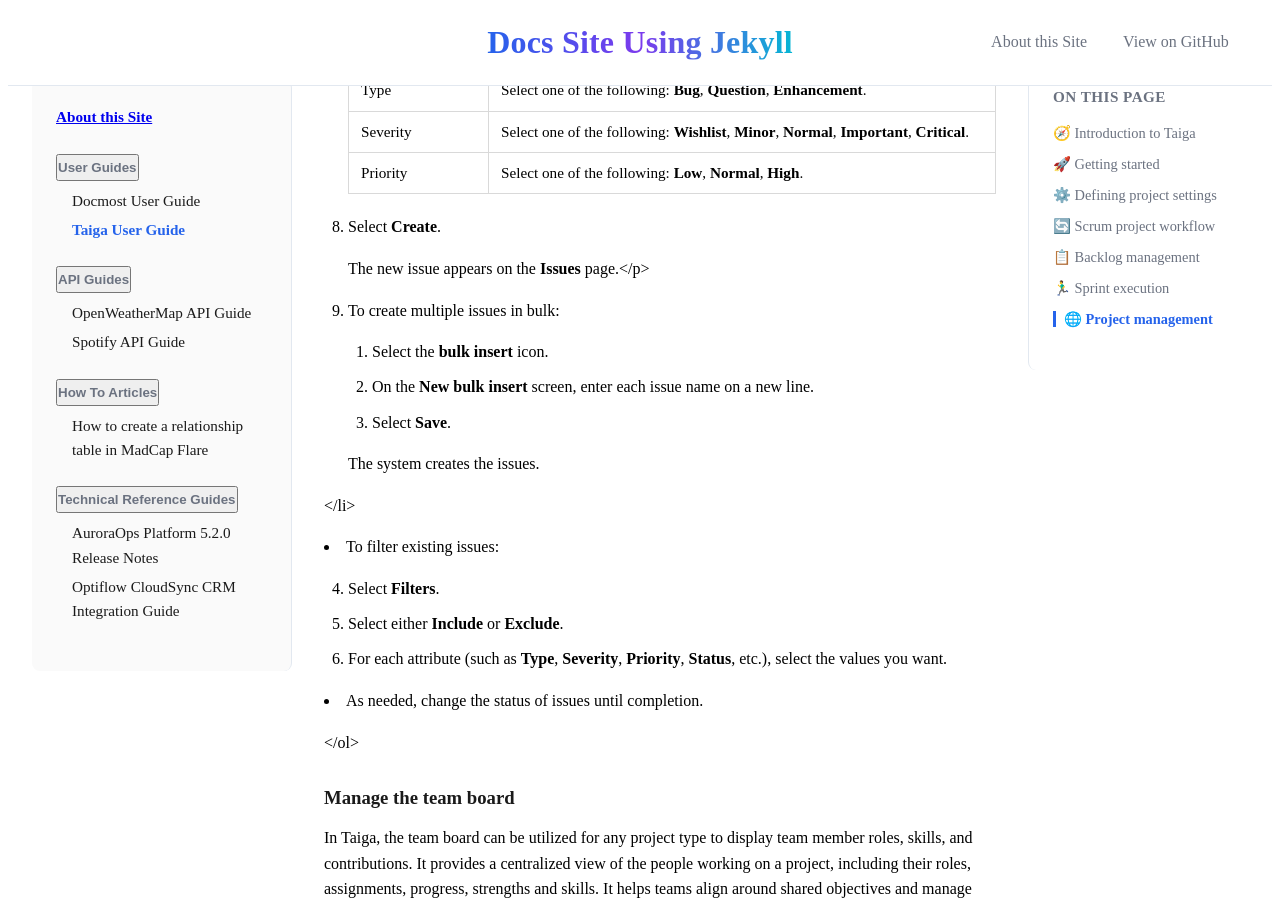
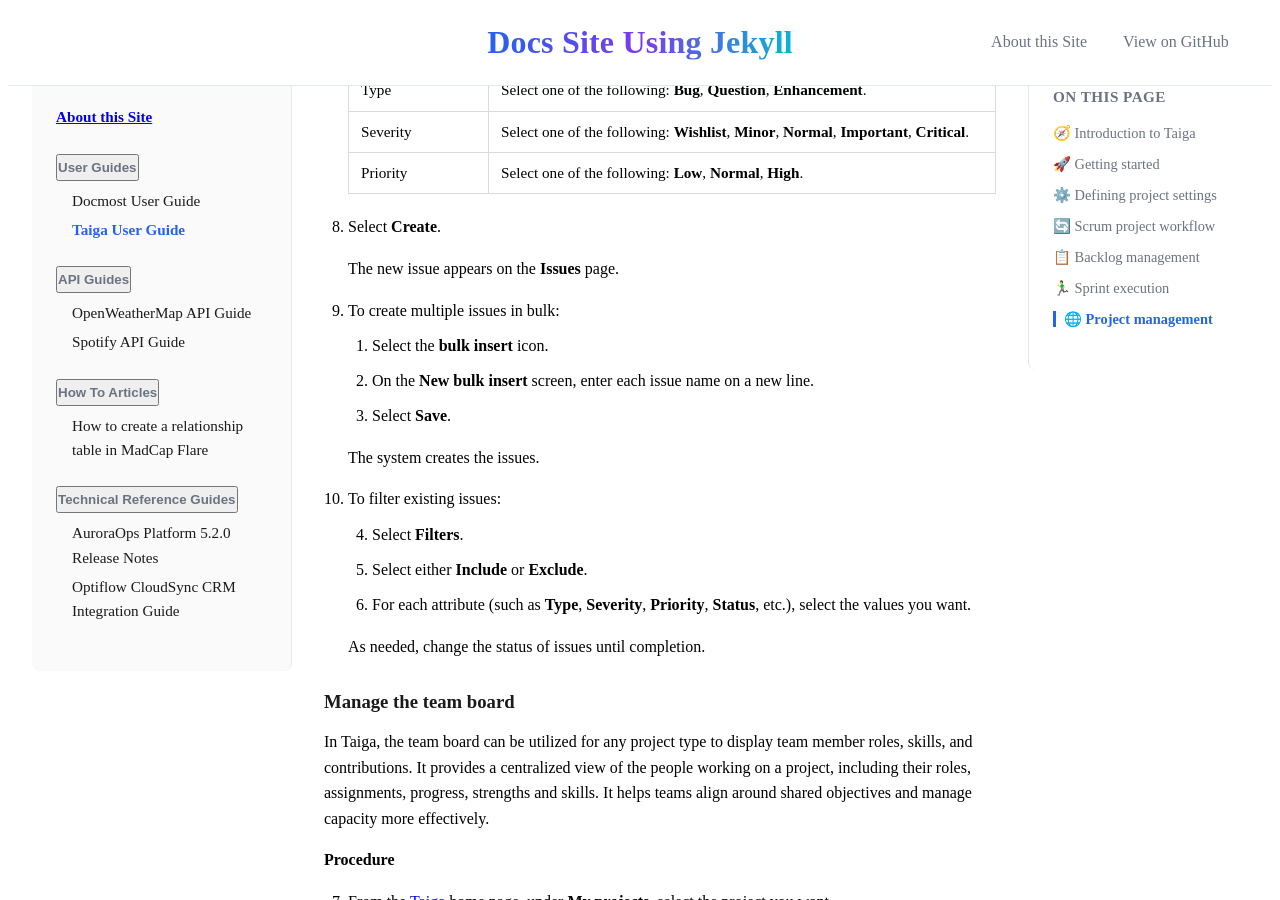
Before and after one commit to LizMarlowe-byte/docs-as-code-portfolio-jekyll, a Jekyll site: the page built from _user-guides/Taiga-User-Guide.md, in a window 1280 px wide and 900 px high, scrolled down 36309 px. Built offline with Jekyll 4.4.1, drawn with Linux system fonts in a browser that asks for light colours.

Commit message:
Updated Taiga UG THE FINAL TIME

```diff
--- a/_user-guides/Taiga-User-Guide.md
+++ b/_user-guides/Taiga-User-Guide.md
@@ -941,7 +941,7 @@ In Taiga, issues can be managed independently of Scrum or Kanban boards, allowin
 
 1. Select <strong>Create</strong>.
 
-    The new issue appears on the <strong>Issues</strong> page.</p>
+    The new issue appears on the <strong>Issues</strong> page.
 
 1. To create multiple issues in bulk:
     <ol>
@@ -950,23 +950,14 @@ In Taiga, issues can be managed independently of Scrum or Kanban boards, allowin
       <li>Select <strong>Save</strong>.</li>
     </ol>
     <p>The system creates the issues.</p>
-  </li>
 
-  <li>
-    To filter existing issues:
+1. To filter existing issues:
     <ol>
       <li>Select <strong>Filters</strong>.</li>
       <li>Select either <strong>Include</strong> or <strong>Exclude</strong>.</li>
       <li>For each attribute (such as <strong>Type</strong>, <strong>Severity</strong>, <strong>Priority</strong>, <strong>Status</strong>, etc.), select the values you want.</li>
     </ol>
-
-  </li>
-
-  <li>
-    As needed, change the status of issues until completion.
-  </li>
-</ol>
-
+    <p>As needed, change the status of issues until completion.</p>
 
 ### Manage the team board
 
```
